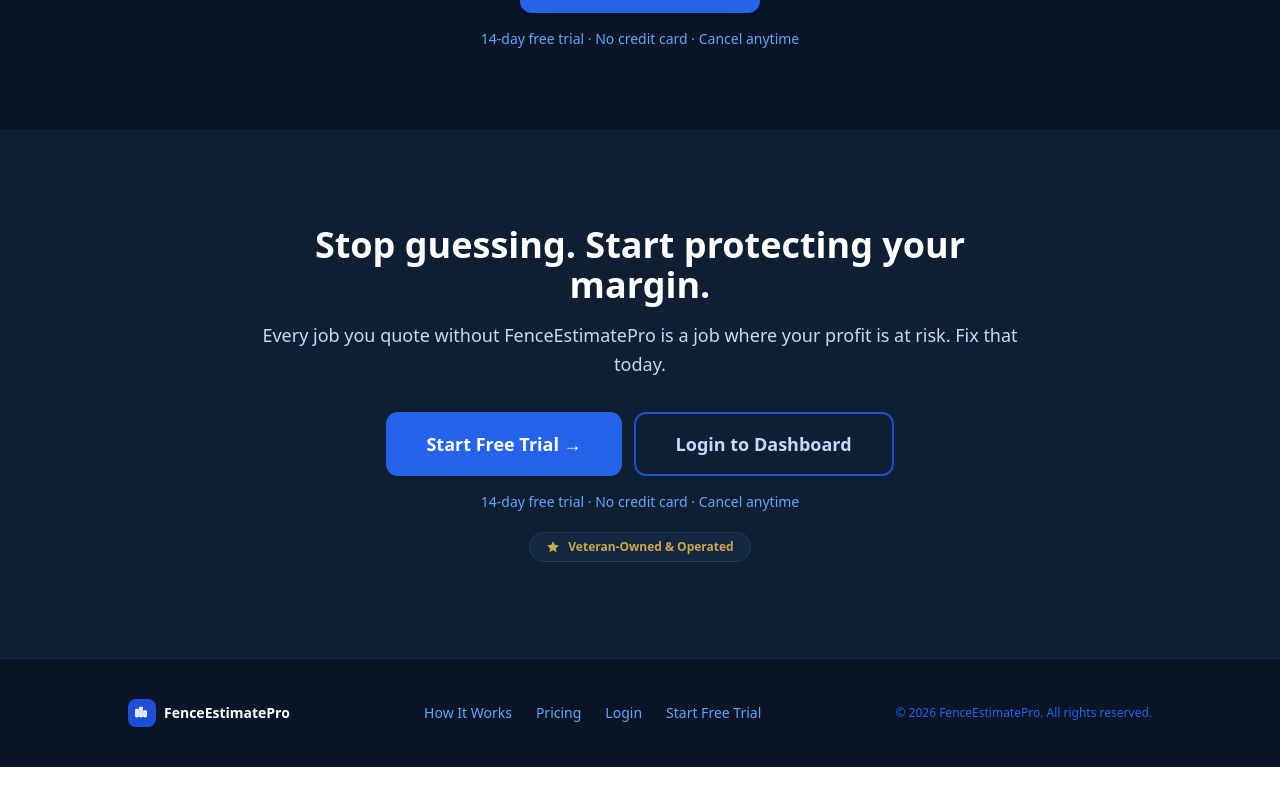
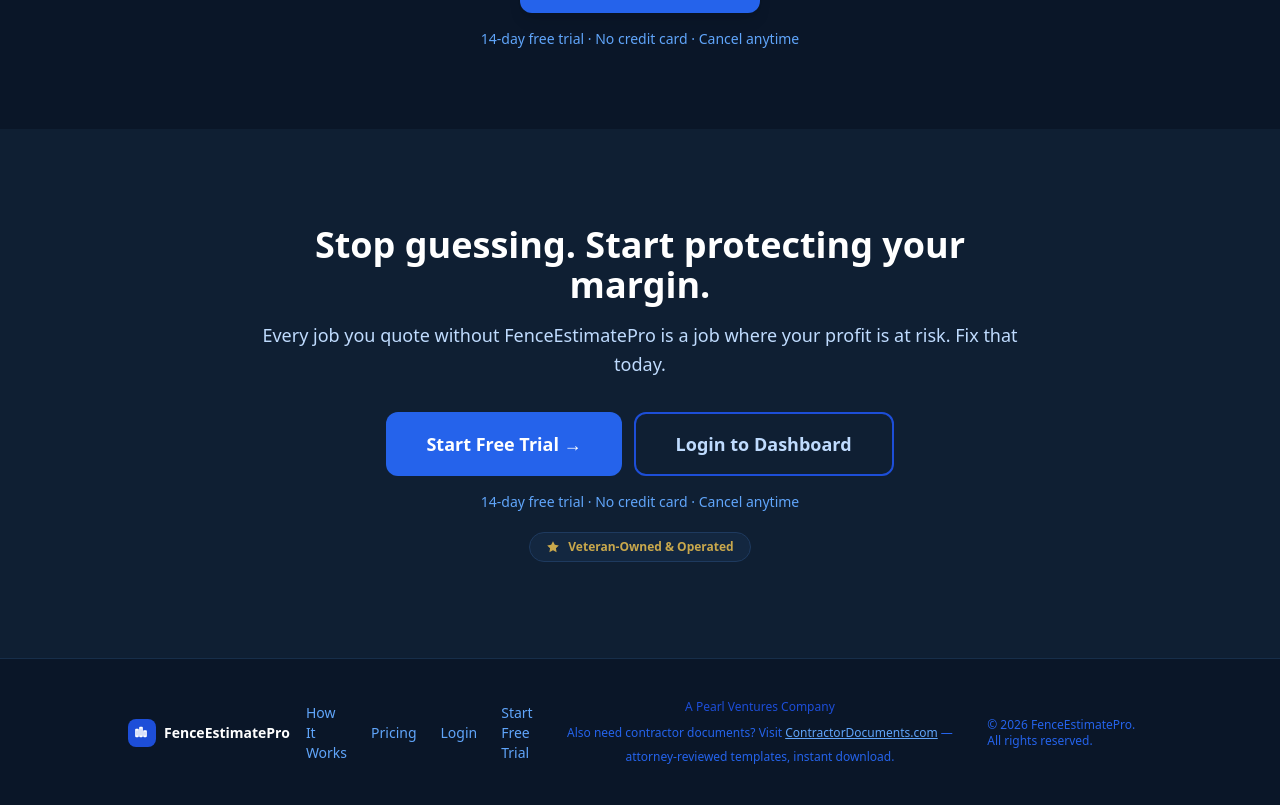
Before and after one commit to kpearl585/fenceos, a Next.js app: page / in a window 1280 px wide. Shown: the part 9632-10437 px from the top of the page. Before the commit the page ends 10399 px from the top, so only its background shows below. Built offline with nearby package versions, Linux system fonts and the light colour scheme; no server answers.

Commit message:
feat: ContractorDocuments cross-sell link in footer

```diff
--- a/src/components/CTAFooter.tsx
+++ b/src/components/CTAFooter.tsx
@@ -49,6 +49,12 @@
             <Link href="/login" className="hover:text-fence-200 transition-colors">Login</Link>
             <Link href="/signup" className="hover:text-fence-200 transition-colors">Start Free Trial</Link>
           </div>
+          <div className="text-center">
+            <p className="text-fence-600 text-xs mb-1">A Pearl Ventures Company</p>
+            <a href="https://contractordocuments.com" target="_blank" rel="noopener noreferrer" className="text-fence-500 text-xs hover:text-fence-300 transition-colors">
+              Also need contractor documents? Visit <span className="text-blue-400 underline">ContractorDocuments.com</span> — attorney-reviewed templates, instant download.
+            </a>
+          </div>
           <p className="text-fence-500 text-xs">© 2026 FenceEstimatePro. All rights reserved.</p>
         </div>
       </footer>
```
